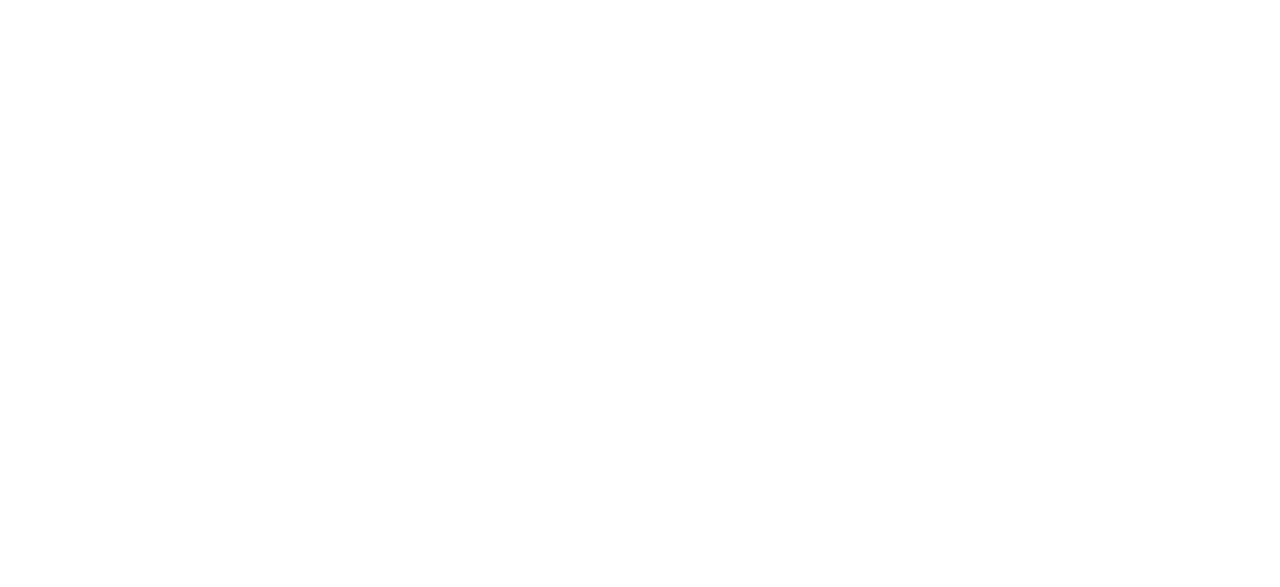
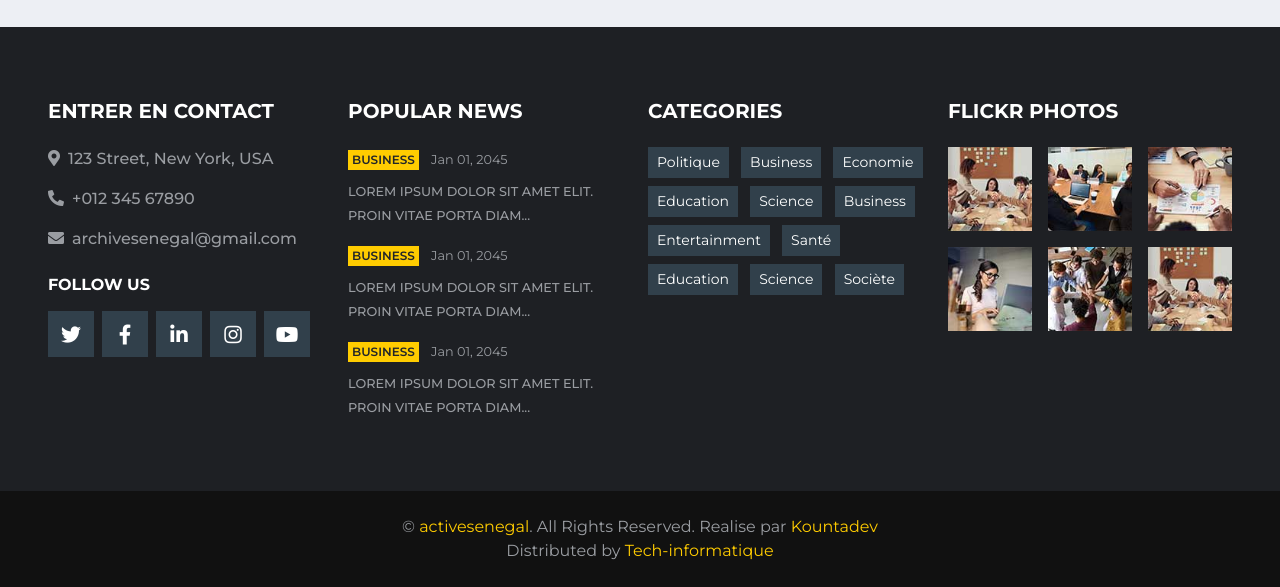
Before and after one commit to Kountade/newsenegal, a Django app: page /blogs in a window 1280 px wide; the page is wider, and only the part inside the window is pictured. Before the commit the part shown is empty. Shown: the part 2478-3065 px from the top of that part. Before the commit the page ends 800 px from the top of that part, so only its background shows below. Run offline with Django 4.2, Linux system fonts and the light colour scheme; data comes from the database, SQL or seed files in the repository; both versions use the stored data as it was after the commit; some libraries are stand-ins or nearby versions.

Commit message:
news blogs

```diff
--- a/tech/templates/base.html
+++ b/tech/templates/base.html
@@ -98,7 +98,7 @@
             </button>
             <div class="collapse navbar-collapse justify-content-between px-0 px-lg-3" id="navbarCollapse">
                 <div class="navbar-nav mr-auto py-0">
-                    <a href="index.html" class="nav-item nav-link active">Home</a>
+                    <a href="/" class="nav-item nav-link active">Home</a>
                     <a href="category.html" class="nav-item nav-link">Category</a>
                     <a href="/politique" class="nav-item nav-link">Politique</a>
                     <a href="category.html" class="nav-item nav-link">Category</a>
@@ -121,6 +121,7 @@
                             <a href="#" class="dropdown-item">Menu item 3</a>
                         </div>
                     </div>
+                    <a href="/blogs" class="nav-item nav-link">blog</a>
                     <a href="contact.html" class="nav-item nav-link">Contact</a>
                 </div>
                 <div class="input-group ml-auto d-none d-lg-flex" style="width: 100%; max-width: 300px;">
@@ -141,10 +142,10 @@
     <div class="container-fluid bg-dark pt-5 px-sm-3 px-md-5 mt-5">
         <div class="row py-4">
             <div class="col-lg-3 col-md-6 mb-5">
-                <h5 class="mb-4 text-white text-uppercase font-weight-bold">Get In Touch</h5>
+                <h5 class="mb-4 text-white text-uppercase font-weight-bold">Entrer en contact</h5>
                 <p class="font-weight-medium"><i class="fa fa-map-marker-alt mr-2"></i>123 Street, New York, USA</p>
                 <p class="font-weight-medium"><i class="fa fa-phone-alt mr-2"></i>+012 345 67890</p>
-                <p class="font-weight-medium"><i class="fa fa-envelope mr-2"></i>info@example.com</p>
+                <p class="font-weight-medium"><i class="fa fa-envelope mr-2"></i>archivesenegal@gmail.com</p>
                 <h6 class="mt-4 mb-3 text-white text-uppercase font-weight-bold">Follow Us</h6>
                 <div class="d-flex justify-content-start">
                     <a class="btn btn-lg btn-secondary btn-lg-square mr-2" href="#"><i class="fab fa-twitter"></i></a>
@@ -181,27 +182,18 @@
             <div class="col-lg-3 col-md-6 mb-5">
                 <h5 class="mb-4 text-white text-uppercase font-weight-bold">Categories</h5>
                 <div class="m-n1">
-                    <a href="" class="btn btn-sm btn-secondary m-1">Politics</a>
+                    <a href="" class="btn btn-sm btn-secondary m-1">Politique</a>
                     <a href="" class="btn btn-sm btn-secondary m-1">Business</a>
-                    <a href="" class="btn btn-sm btn-secondary m-1">Corporate</a>
-                    <a href="" class="btn btn-sm btn-secondary m-1">Business</a>
-                    <a href="" class="btn btn-sm btn-secondary m-1">Health</a>
+                    <a href="" class="btn btn-sm btn-secondary m-1">Economie</a>
                     <a href="" class="btn btn-sm btn-secondary m-1">Education</a>
                     <a href="" class="btn btn-sm btn-secondary m-1">Science</a>
                     <a href="" class="btn btn-sm btn-secondary m-1">Business</a>
-                    <a href="" class="btn btn-sm btn-secondary m-1">Foods</a>
                     <a href="" class="btn btn-sm btn-secondary m-1">Entertainment</a>
-                    <a href="" class="btn btn-sm btn-secondary m-1">Travel</a>
-                    <a href="" class="btn btn-sm btn-secondary m-1">Lifestyle</a>
-                    <a href="" class="btn btn-sm btn-secondary m-1">Politics</a>
-                    <a href="" class="btn btn-sm btn-secondary m-1">Business</a>
-                    <a href="" class="btn btn-sm btn-secondary m-1">Corporate</a>
-                    <a href="" class="btn btn-sm btn-secondary m-1">Business</a>
-                    <a href="" class="btn btn-sm btn-secondary m-1">Health</a>
+                    <a href="" class="btn btn-sm btn-secondary m-1">Santé</a>
                     <a href="" class="btn btn-sm btn-secondary m-1">Education</a>
                     <a href="" class="btn btn-sm btn-secondary m-1">Science</a>
-                    <a href="" class="btn btn-sm btn-secondary m-1">Business</a>
-                    <a href="" class="btn btn-sm btn-secondary m-1">Foods</a>
+                    <a href="" class="btn btn-sm btn-secondary m-1">Sociète</a>
+
                 </div>
             </div>
             <div class="col-lg-3 col-md-6 mb-5">
@@ -230,11 +222,11 @@
         </div>
     </div>
     <div class="container-fluid py-4 px-sm-3 px-md-5" style="background: #111111;">
-        <p class="m-0 text-center">&copy; <a href="#">Your Site Name</a>. All Rights Reserved.
+        <p class="m-0 text-center">&copy; <a href="#">activesenegal</a>. All Rights Reserved.
 
 		<!--/*** This template is free as long as you keep the footer author’s credit link/attribution link/backlink. If you'd like to use the template without the footer author’s credit link/attribution link/backlink, you can purchase the Credit Removal License from "https://htmlcodex.com/credit-removal". Thank you for your support. ***/-->
-		Design by <a href="https://htmlcodex.com">HTML Codex</a><br>
-        Distributed by <a href="https://themewagon.com">ThemeWagon</a>
+		Realise par <a href="https://kountadev.com">Kountadev</a><br>
+        Distributed by <a href="https://techno-production.up.railway.app">Tech-informatique</a>
     </p>
     </div>
     <!-- Footer End -->
--- a/tech/templates/pages/blogs.html
+++ b/tech/templates/pages/blogs.html
@@ -0,0 +1,199 @@
+{% extends "base.html" %} {% load static %}
+
+{% block content %}
+  <!-- News With Sidebar Start -->
+  <div class="container-fluid mt-5 pt-3">
+    <div class="container">
+        <div class="row">
+            <div class="col-lg-8">
+                <div class="row">
+                    <div class="col-12">
+                        <div class="section-title">
+                            <h4 class="m-0 text-uppercase font-weight-bold">Category: Business</h4>
+                            <a class="text-secondary font-weight-medium text-decoration-none" href="">View All</a>
+                        </div>
+                    </div>
+
+                    {% for blog in newsblog %}
+                    <div class="col-lg-6">
+                        <div class="position-relative mb-3">
+                            <img class="img-fluid w-100" src="{{blog.image.url}}" style="object-fit: cover;">
+                            <div class="bg-white border border-top-0 p-4">
+                                <div class="mb-2">
+                                    <a class="badge badge-primary text-uppercase font-weight-semi-bold p-2 mr-2"
+                                        href="">Business</a>
+                                    <a class="text-body" href=""><small>{{blog.date}}</small></a>
+                                </div>
+                                <a class="h4 d-block mb-3 text-secondary text-uppercase font-weight-bold" href="">{{blog.title}}</a>
+                                <p class="m-0">{{blog.description|truncatechars:100|safe}}
+                                   </p>
+                            </div>
+                            <div class="d-flex justify-content-between bg-white border border-top-0 p-4">
+                                <div class="d-flex align-items-center">
+                                    <img class="rounded-circle mr-2" src="img/user.jpg" width="25" height="25" alt="">
+
+                                </div>
+                                <div class="d-flex align-items-center">
+                                    <small class="ml-3"><i class="far fa-eye mr-2"></i>12345</small>
+                                    <small class="ml-3"><i class="far fa-comment mr-2"></i>123</small>
+                                </div>
+                            </div>
+                        </div>
+                    </div>
+                    {% endfor %}
+
+                </div>
+            </div>
+
+            <div class="col-lg-4">
+                <!-- Social Follow Start -->
+                <div class="mb-3">
+                    <div class="section-title mb-0">
+                        <h4 class="m-0 text-uppercase font-weight-bold">Follow Us</h4>
+                    </div>
+                    <div class="bg-white border border-top-0 p-3">
+                        <a href="" class="d-block w-100 text-white text-decoration-none mb-3" style="background: #39569E;">
+                            <i class="fab fa-facebook-f text-center py-4 mr-3" style="width: 65px; background: rgba(0, 0, 0, .2);"></i>
+                            <span class="font-weight-medium">12,345 Fans</span>
+                        </a>
+                        <a href="" class="d-block w-100 text-white text-decoration-none mb-3" style="background: #52AAF4;">
+                            <i class="fab fa-twitter text-center py-4 mr-3" style="width: 65px; background: rgba(0, 0, 0, .2);"></i>
+                            <span class="font-weight-medium">12,345 Followers</span>
+                        </a>
+                        <a href="" class="d-block w-100 text-white text-decoration-none mb-3" style="background: #0185AE;">
+                            <i class="fab fa-linkedin-in text-center py-4 mr-3" style="width: 65px; background: rgba(0, 0, 0, .2);"></i>
+                            <span class="font-weight-medium">12,345 Connects</span>
+                        </a>
+                        <a href="" class="d-block w-100 text-white text-decoration-none mb-3" style="background: #C8359D;">
+                            <i class="fab fa-instagram text-center py-4 mr-3" style="width: 65px; background: rgba(0, 0, 0, .2);"></i>
+                            <span class="font-weight-medium">12,345 Followers</span>
+                        </a>
+                        <a href="" class="d-block w-100 text-white text-decoration-none mb-3" style="background: #DC472E;">
+                            <i class="fab fa-youtube text-center py-4 mr-3" style="width: 65px; background: rgba(0, 0, 0, .2);"></i>
+                            <span class="font-weight-medium">12,345 Subscribers</span>
+                        </a>
+                        <a href="" class="d-block w-100 text-white text-decoration-none" style="background: #055570;">
+                            <i class="fab fa-vimeo-v text-center py-4 mr-3" style="width: 65px; background: rgba(0, 0, 0, .2);"></i>
+                            <span class="font-weight-medium">12,345 Followers</span>
+                        </a>
+                    </div>
+                </div>
+                <!-- Social Follow End -->
+
+                <!-- Ads Start -->
+                <div class="mb-3">
+                    <div class="section-title mb-0">
+                        <h4 class="m-0 text-uppercase font-weight-bold">Advertisement</h4>
+                    </div>
+                    <div class="bg-white text-center border border-top-0 p-3">
+                        <a href=""><img class="img-fluid" src="img/news-800x500-2.jpg" alt=""></a>
+                    </div>
+                </div>
+                <!-- Ads End -->
+
+                <!-- Popular News Start -->
+                <div class="mb-3">
+                    <div class="section-title mb-0">
+                        <h4 class="m-0 text-uppercase font-weight-bold">Tranding News</h4>
+                    </div>
+                    <div class="bg-white border border-top-0 p-3">
+                        <div class="d-flex align-items-center bg-white mb-3" style="height: 110px;">
+                            <img class="img-fluid" src="img/news-110x110-1.jpg" alt="">
+                            <div class="w-100 h-100 px-3 d-flex flex-column justify-content-center border border-left-0">
+                                <div class="mb-2">
+                                    <a class="badge badge-primary text-uppercase font-weight-semi-bold p-1 mr-2" href="">Business</a>
+                                    <a class="text-body" href=""><small>Jan 01, 2045</small></a>
+                                </div>
+                                <a class="h6 m-0 text-secondary text-uppercase font-weight-bold" href="">Lorem ipsum dolor sit amet elit...</a>
+                            </div>
+                        </div>
+                        <div class="d-flex align-items-center bg-white mb-3" style="height: 110px;">
+                            <img class="img-fluid" src="img/news-110x110-2.jpg" alt="">
+                            <div class="w-100 h-100 px-3 d-flex flex-column justify-content-center border border-left-0">
+                                <div class="mb-2">
+                                    <a class="badge badge-primary text-uppercase font-weight-semi-bold p-1 mr-2" href="">Business</a>
+                                    <a class="text-body" href=""><small>Jan 01, 2045</small></a>
+                                </div>
+                                <a class="h6 m-0 text-secondary text-uppercase font-weight-bold" href="">Lorem ipsum dolor sit amet elit...</a>
+                            </div>
+                        </div>
+                        <div class="d-flex align-items-center bg-white mb-3" style="height: 110px;">
+                            <img class="img-fluid" src="img/news-110x110-3.jpg" alt="">
+                            <div class="w-100 h-100 px-3 d-flex flex-column justify-content-center border border-left-0">
+                                <div class="mb-2">
+                                    <a class="badge badge-primary text-uppercase font-weight-semi-bold p-1 mr-2" href="">Business</a>
+                                    <a class="text-body" href=""><small>Jan 01, 2045</small></a>
+                                </div>
+                                <a class="h6 m-0 text-secondary text-uppercase font-weight-bold" href="">Lorem ipsum dolor sit amet elit...</a>
+                            </div>
+                        </div>
+                        <div class="d-flex align-items-center bg-white mb-3" style="height: 110px;">
+                            <img class="img-fluid" src="img/news-110x110-4.jpg" alt="">
+                            <div class="w-100 h-100 px-3 d-flex flex-column justify-content-center border border-left-0">
+                                <div class="mb-2">
+                                    <a class="badge badge-primary text-uppercase font-weight-semi-bold p-1 mr-2" href="">Business</a>
+                                    <a class="text-body" href=""><small>Jan 01, 2045</small></a>
+                                </div>
+                                <a class="h6 m-0 text-secondary text-uppercase font-weight-bold" href="">Lorem ipsum dolor sit amet elit...</a>
+                            </div>
+                        </div>
+                        <div class="d-flex align-items-center bg-white mb-3" style="height: 110px;">
+                            <img class="img-fluid" src="img/news-110x110-5.jpg" alt="">
+                            <div class="w-100 h-100 px-3 d-flex flex-column justify-content-center border border-left-0">
+                                <div class="mb-2">
+                                    <a class="badge badge-primary text-uppercase font-weight-semi-bold p-1 mr-2" href="">Business</a>
+                                    <a class="text-body" href=""><small>Jan 01, 2045</small></a>
+                                </div>
+                                <a class="h6 m-0 text-secondary text-uppercase font-weight-bold" href="">Lorem ipsum dolor sit amet elit...</a>
+                            </div>
+                        </div>
+                    </div>
+                </div>
+                <!-- Popular News End -->
+
+                <!-- Newsletter Start -->
+                <div class="mb-3">
+                    <div class="section-title mb-0">
+                        <h4 class="m-0 text-uppercase font-weight-bold">Newsletter</h4>
+                    </div>
+                    <div class="bg-white text-center border border-top-0 p-3">
+                        <p>Aliqu justo et labore at eirmod justo sea erat diam dolor diam vero kasd</p>
+                        <div class="input-group mb-2" style="width: 100%;">
+                            <input type="text" class="form-control form-control-lg" placeholder="Your Email">
+                            <div class="input-group-append">
+                                <button class="btn btn-primary font-weight-bold px-3">Sign Up</button>
+                            </div>
+                        </div>
+                        <small>Lorem ipsum dolor sit amet elit</small>
+                    </div>
+                </div>
+                <!-- Newsletter End -->
+
+                <!-- Tags Start -->
+                <div class="mb-3">
+                    <div class="section-title mb-0">
+                        <h4 class="m-0 text-uppercase font-weight-bold">Tags</h4>
+                    </div>
+                    <div class="bg-white border border-top-0 p-3">
+                        <div class="d-flex flex-wrap m-n1">
+                            <a href="" class="btn btn-sm btn-outline-secondary m-1">Politics</a>
+                            <a href="" class="btn btn-sm btn-outline-secondary m-1">Business</a>
+                            <a href="" class="btn btn-sm btn-outline-secondary m-1">Corporate</a>
+                            <a href="" class="btn btn-sm btn-outline-secondary m-1">Business</a>
+                            <a href="" class="btn btn-sm btn-outline-secondary m-1">Health</a>
+                            <a href="" class="btn btn-sm btn-outline-secondary m-1">Education</a>
+                            <a href="" class="btn btn-sm btn-outline-secondary m-1">Science</a>
+                            <a href="" class="btn btn-sm btn-outline-secondary m-1">Business</a>
+                            <a href="" class="btn btn-sm btn-outline-secondary m-1">Foods</a>
+                            <a href="" class="btn btn-sm btn-outline-secondary m-1">Travel</a>
+                        </div>
+                    </div>
+                </div>
+                <!-- Tags End -->
+            </div>
+        </div>
+    </div>
+</div>
+<!-- News With Sidebar End -->
+
+{% endblock content %}
--- a/tech/views.py
+++ b/tech/views.py
@@ -41,7 +41,7 @@ def home(request):
     # Raise an exception for bad responses (4xx and 5xx status codes)
     response.raise_for_status()
     data = response.json()
-    newsblog = blog.objects.all()
+    newsblog = blog.objects.all().order_by('-date')[:4]
     results = data["results"]
 
     context = {
```
Also changed, not shown: tech/templates/pages/index.html (+4 -4 lines), db.sqlite3, media/thumbs_b_c_833dd92f8eb59c4d61d314ad01c232ce.jpg (added), tech/templates/pages/blog_detail.html (added), tech/templates/pages/news_detail.html (added).
